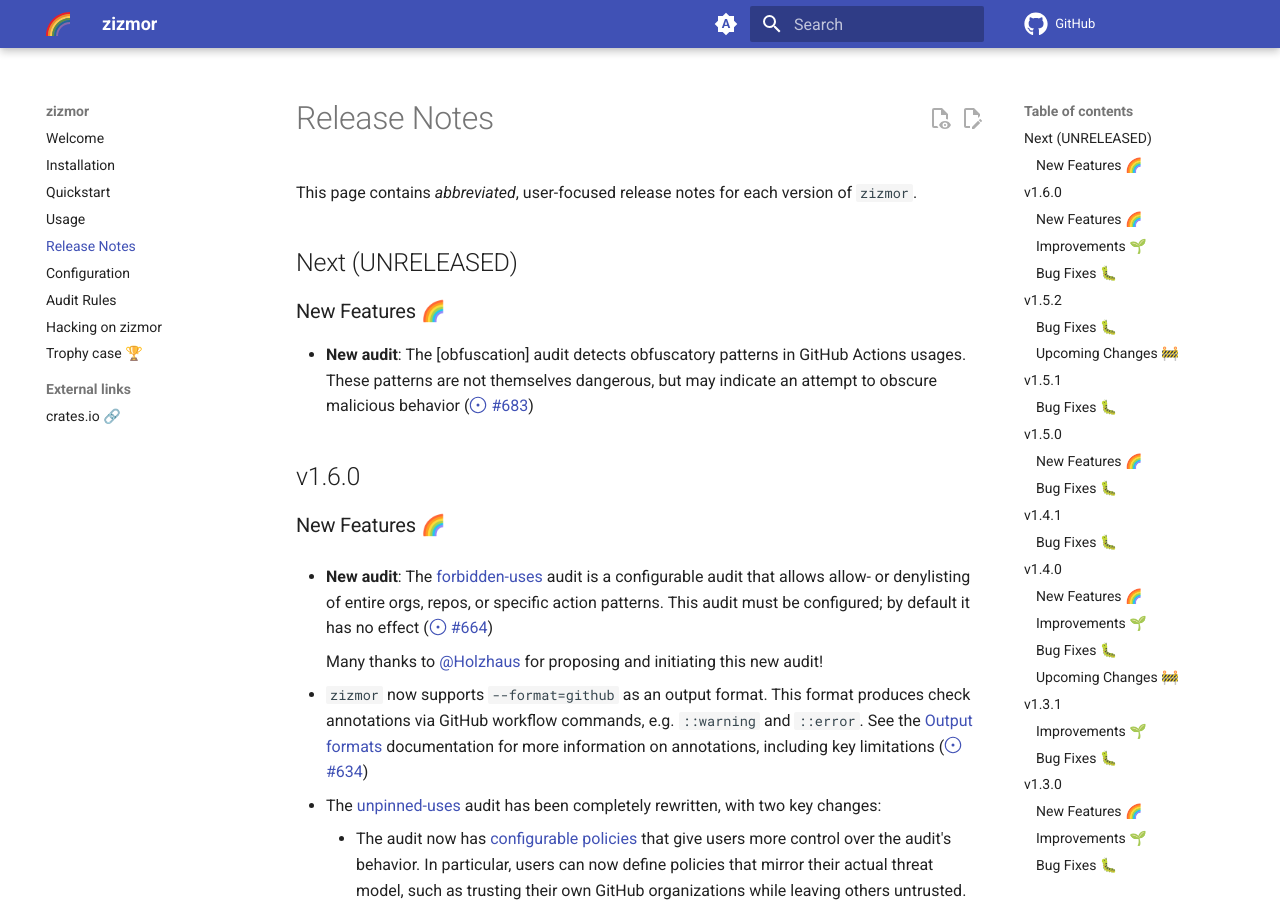
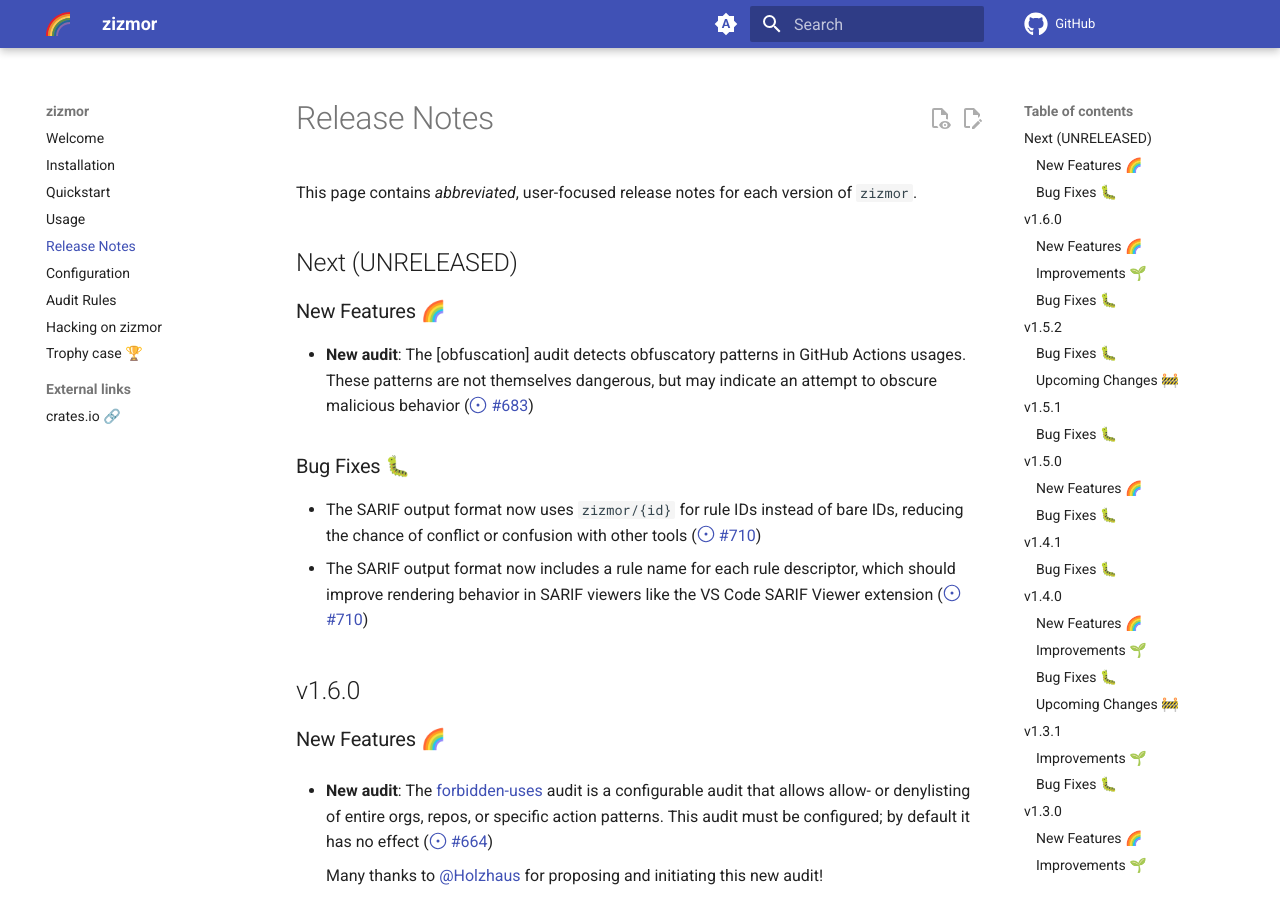
Before and after one commit to zizmorcore/zizmor, an MkDocs documentation site: the page built from docs/release-notes.md, in a window 1280 px wide and 900 px high. Built offline with MkDocs 1.6.1 and Material for MkDocs 9.7.7, drawn with Linux system fonts in a browser that asks for light colours; comment, search, counter and statistics services are not loaded.

Commit message:
bugfix: sarif: prefix ID, add rule names (#710)

```diff
--- a/docs/release-notes.md
+++ b/docs/release-notes.md
@@ -14,6 +14,15 @@
 * **New audit**: The [obfuscation] audit detects obfuscatory patterns in
   GitHub Actions usages. These patterns are not themselves dangerous,
   but may indicate an attempt to obscure malicious behavior (#683)
+
+### Bug Fixes 🐛
+
+* The SARIF output format now uses `zizmor/{id}` for rule IDs instead
+  of bare IDs, reducing the chance of conflict or confusion with other tools
+  (#710)
+* The SARIF output format now includes a rule name for each rule descriptor,
+  which should improve rendering behavior in SARIF viewers like the
+  VS Code SARIF Viewer extension (#710)
 
 ## v1.6.0
 
```
Also changed, not shown: 1 other file.
